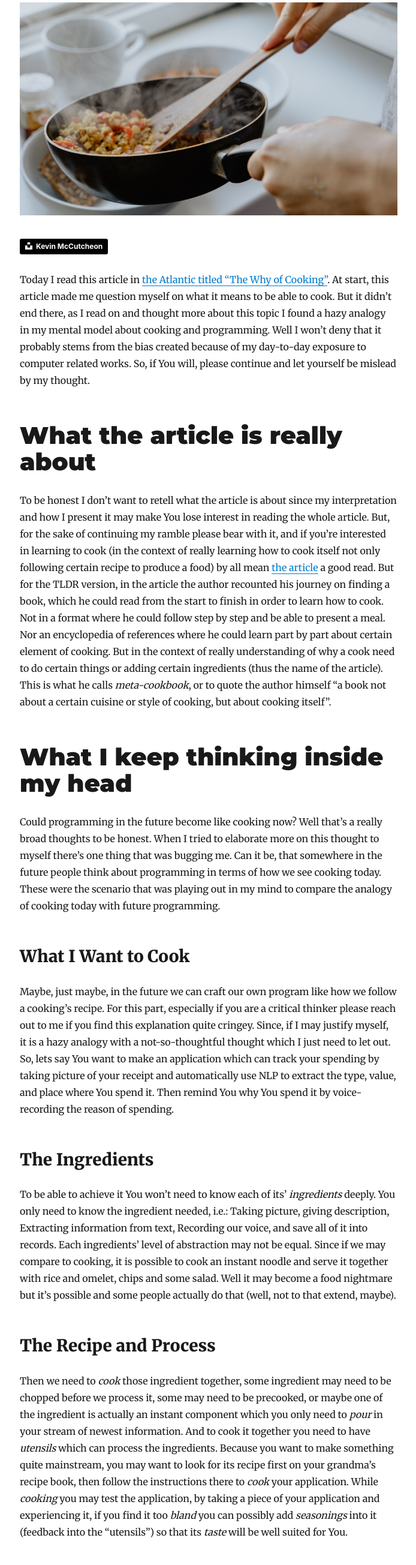
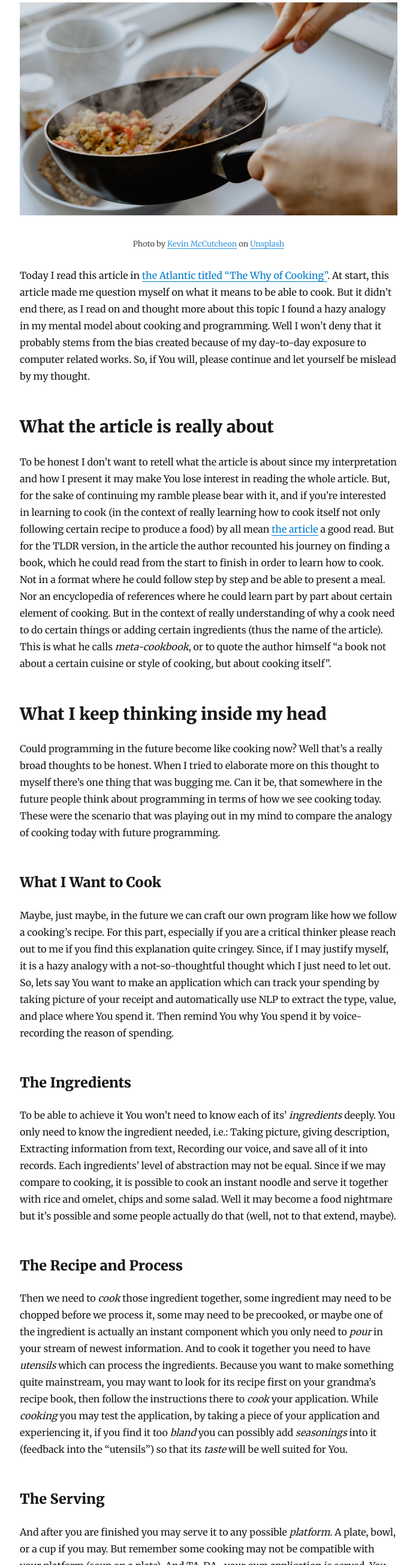
Before and after one commit to banditelol/blog, a Gatsby site: page /cooking-x-programming/ in a window 1280 px wide. Shown: the part 191-2800 px from the top of the page at 60% size, without its empty margins (292-986 px from the left). Built offline with nearby package versions, Linux system fonts and the light colour scheme; Gatsby itself is replaced by a stand-in of ours; some packages are replaced by stand-ins of ours.

Commit message:
Adding caption and last minute editing

```diff
--- a/content/blog/cooking-x-programming/index.md
+++ b/content/blog/cooking-x-programming/index.md
@@ -3,36 +3,41 @@ title: Cooking and Programming
 date: "2020-02-13T00:00:00.000Z"
 ---
 
-![cooking](cooking.jpg)
-<a style="background-color:black;color:white;text-decoration:none;padding:4px 6px;font-family:-apple-system, BlinkMacSystemFont, &quot;San Francisco&quot;, &quot;Helvetica Neue&quot;, Helvetica, Ubuntu, Roboto, Noto, &quot;Segoe UI&quot;, Arial, sans-serif;font-size:12px;font-weight:bold;line-height:1.2;display:inline-block;border-radius:3px" href="https://unsplash.com/@kevinmccutcheon?utm_medium=referral&amp;utm_campaign=photographer-credit&amp;utm_content=creditBadge" target="_blank" rel="noopener noreferrer" title="Download free do whatever you want high-resolution photos from Kevin McCutcheon"><span style="display:inline-block;padding:2px 3px"><svg xmlns="http://www.w3.org/2000/svg" style="height:12px;width:auto;position:relative;vertical-align:middle;top:-2px;fill:white" viewBox="0 0 32 32"><title>unsplash-logo</title><path d="M10 9V0h12v9H10zm12 5h10v18H0V14h10v9h12v-9z"></path></svg></span><span style="display:inline-block;padding:2px 3px">Kevin McCutcheon</span></a>
+<figure class="image">
+  <img src="cooking.jpg">
+  <figcaption style="opacity:0.8; font-size:0.8rem""><center>Photo by <a href = "https://unsplash.com/@kevinmccutcheon?utm_source=unsplash&utm_medium=referral&utm_content=creditCopyText">Kevin McCutcheon</a> on <a href="https://unsplash.com/@kevinmccutcheon?utm_source=unsplash&utm_medium=referral&utm_content=creditCopyText">Unsplash</a></center></figcaption>
+</figure>
+
+<!-- ![cooking](cooking.jpg) -->
+
 
 Today I read this article in [the Atlantic titled “The Why of Cooking”](https://www.theatlantic.com/entertainment/archive/2017/04/the-why-of-cooking-samin-nosrat/523923/?single_page=true). At start, this article made me question myself on what it means to be able to cook. But it didn’t end there, as I read on and thought more about this topic I found a hazy analogy in my mental model about cooking and programming. Well I won’t deny that it probably stems from the bias created because of my day-to-day exposure to computer related works. So, if You will, please continue and let yourself be mislead by my thought.
 
-# What the article is really about
+## What the article is really about
 
 To be honest I don’t want to retell what the article is about since my interpretation and how I present it may make You lose interest in reading the whole article. But, for the sake of continuing my ramble please bear with it, and if you’re interested in learning to cook (in the context of really learning how to cook itself not only following certain recipe to produce a food) by all mean [the article](https://www.theatlantic.com/entertainment/archive/2017/04/the-why-of-cooking-samin-nosrat/523923/?single_page=true) a good read.
 But for the TLDR version, in the article the author recounted his journey on finding a book, which he could read from the start to finish in order to learn how to cook. Not in a format where he could follow step by step and be able to present a meal. Nor an encyclopedia of references where he could learn part by part about certain element of cooking. But in the context of really understanding of why a cook need to do certain things or adding certain ingredients (thus the name of the article). This is what he calls _meta-cookbook_, or to quote the author himself “a book not about a certain cuisine or style of cooking, but about cooking itself”.
 
-# What I keep thinking inside my head
+## What I keep thinking inside my head
 
 Could programming in the future become like cooking now? Well that’s a really broad thoughts to be honest. When I tried to elaborate more on this thought to myself there’s one thing that was bugging me. Can it be, that somewhere in the future people think about programming in terms of how we see cooking today. These were the scenario that was playing out in my mind to compare the analogy of cooking today with future programming.
 
-## What I Want to Cook
+### What I Want to Cook
 
 Maybe, just maybe, in the future we can craft our own program like how we follow a cooking’s recipe. For this part, especially if you are a critical thinker please reach out to me if you find this explanation quite cringey. Since, if I may justify myself, it is a hazy analogy with a not-so-thoughtful thought which I just need to let out. So, lets say You want to make an application which can track your spending by taking picture of your receipt and automatically use NLP to extract the type, value, and place where You spend it. Then remind You why You spend it by voice-recording the reason of spending.
 
-## The Ingredients
+### The Ingredients
 
 To be able to achieve it You won’t need to know each of its’ _ingredients_ deeply. You only need to know the ingredient needed, i.e.: Taking picture, giving description, Extracting information from text, Recording our voice, and save all of it into records. Each ingredients’ level of abstraction may not be equal. Since if we may compare to cooking, it is possible to cook an instant noodle and serve it together with rice and omelet, chips and some salad. Well it may become a food nightmare but it’s possible and some people actually do that (well, not to that extend, maybe).
 
-## The Recipe and Process
+### The Recipe and Process
 
 Then we need to _cook_ those ingredient together, some ingredient may need to be chopped before we process it, some may need to be precooked, or maybe one of the ingredient is actually an instant component which you only need to _pour_ in your stream of newest information. And to cook it together you need to have _utensils_ which can process the ingredients. Because you want to make something quite mainstream, you may want to look for its recipe first on your grandma’s recipe book, then follow the instructions there to _cook_ your application. While _cooking_ you may test the application, by taking a piece of your application and experiencing it, if you find it too _bland_ you can possibly add _seasonings_ into it (feedback into the “utensils”) so that its _taste_ will be well suited for You.
 
-## The Serving
+### The Serving
 
 And after you are finished you may serve it to any possible _platform_. A plate, bowl, or a cup if you may. But remember some cooking may not be compatible with your platform (soup on a plate). And TA-DA~ your own application is served. You don’t really need to know what happened while you are boiling your ingredients, or how the taste will interact with each other when you add certain ingredients or spices. If you want to tweak it and dig deep into it, you can. But you need to learn the real cooking (or in this case the programming).
 
-## The Satisfaction
+### The Satisfaction
 
-Well... At last You’ve got to eat your own cooking and save some money. Even though it may not be so tasty and the serving may not be so pleasant it is still the fruit of your own work and labor so you can let yourself drown in the bliss.
+Well... At last You’ve got to eat your own cooking and save some money. Even though it may not be so tasty and the serving may not be so pleasant, it is still the fruit of your own work and labor so you can let yourself drown in the bliss.
```
